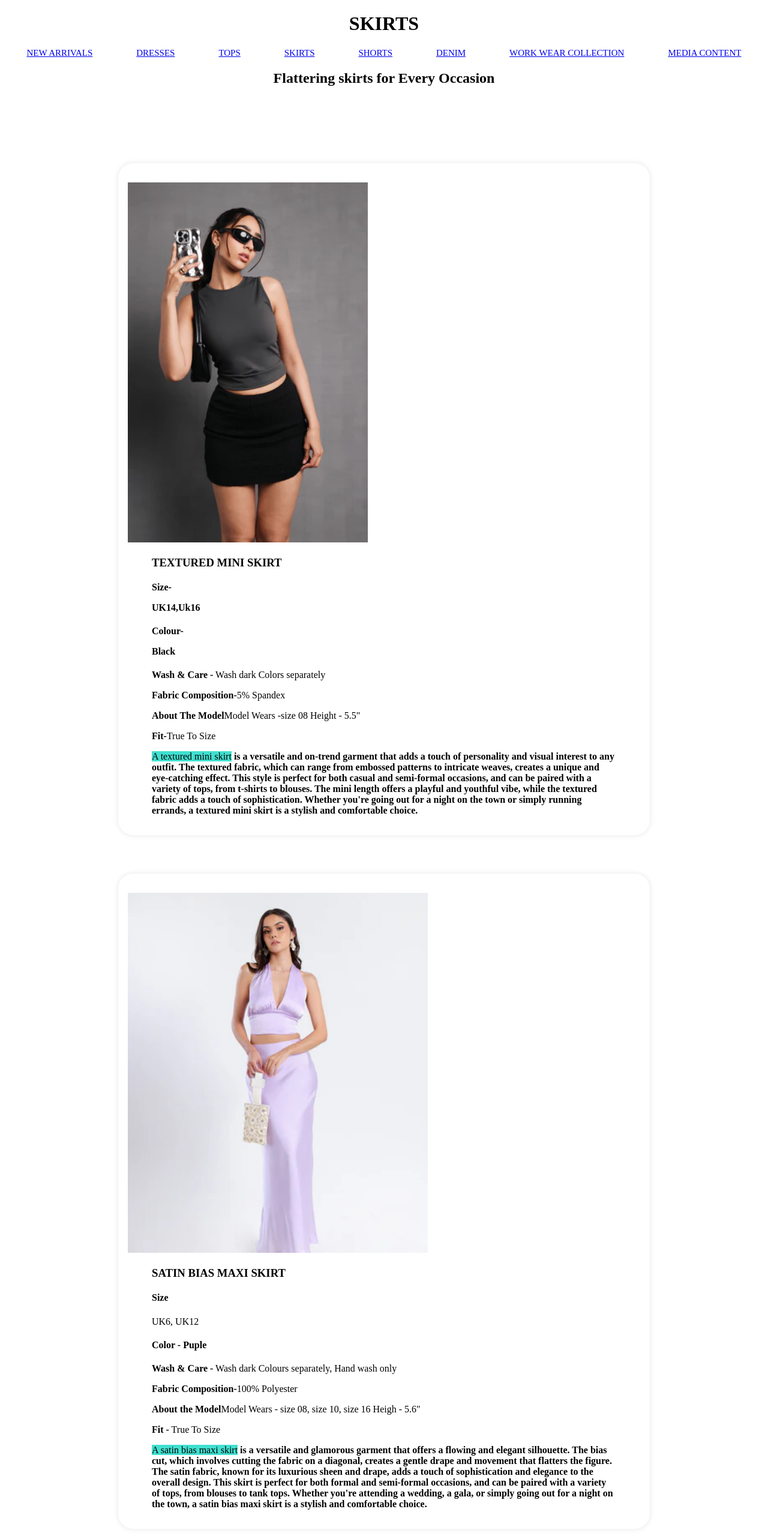
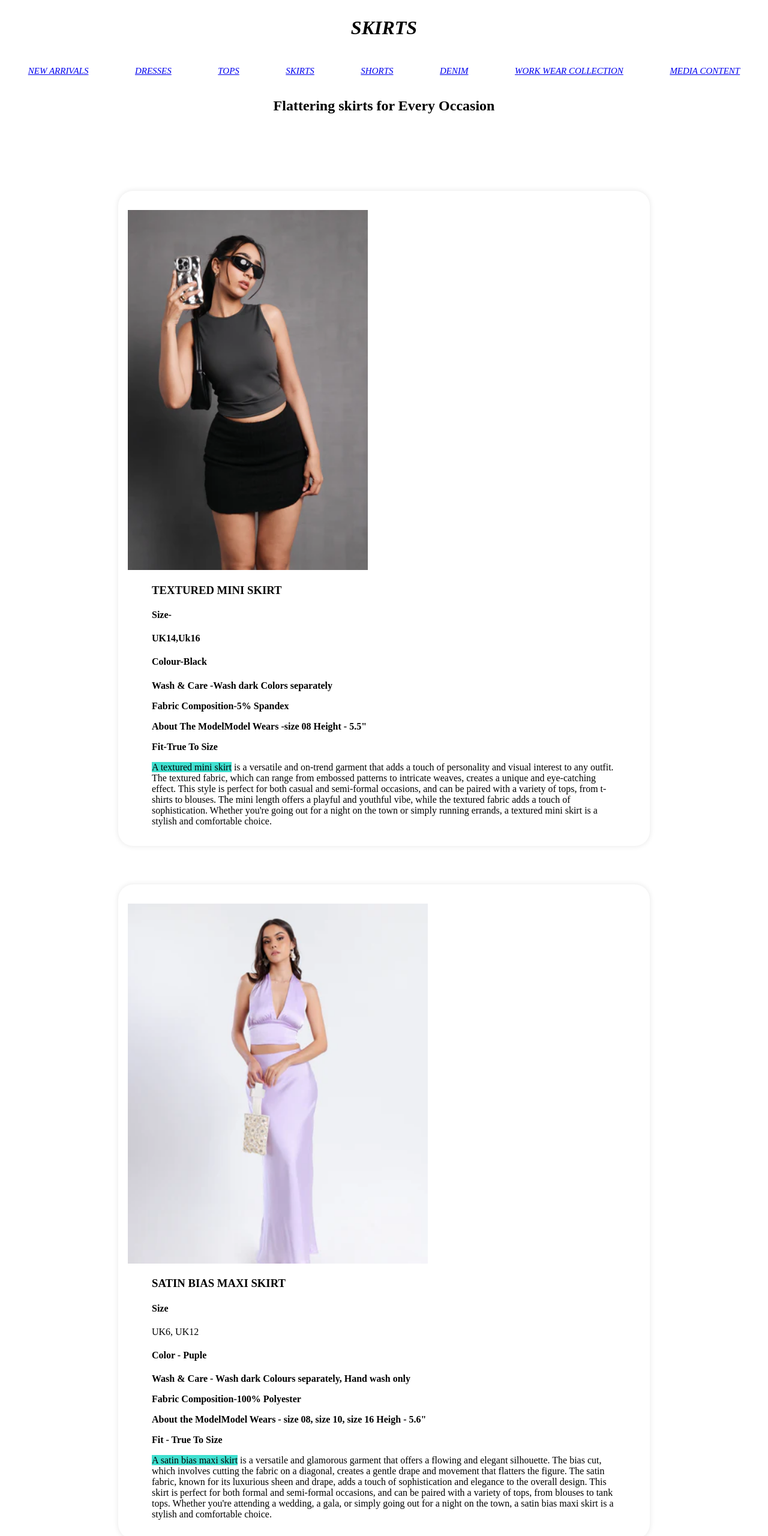
Before and after one commit to MaleeshaMAdhushanka/Zeej-Clothing, a plain HTML site: page pages/skirts.html in a window 1280 px wide. Shown: the top 2560 px of the page at 60% size. Drawn offline with Linux system fonts and the light colour scheme.

Commit message:
skirts adding css

```diff
--- a/pages/skirts.html
+++ b/pages/skirts.html
@@ -10,6 +10,28 @@
 
 
     <style>
+
+div p{
+            font-weight: bold;
+
+         }
+
+        #headerStyle{
+            text-align: center;
+            font-style: oblique;
+            line-height: 50px;
+            letter-spacing: 0.cap;
+        }
+
+
+
+          .color-span{
+            background-color: turquoise;
+          }
+          .h4{
+            font-weight: bold;
+        }
+
 
          .navbar-list {
             display: flex;
@@ -54,8 +76,8 @@
 </head>
 
 <body>
-    <header>
-        <h1 style="text-align: center;">SKIRTS</h1>
+    <header id="headerStyle" >
+        <h1 >SKIRTS</h1>
 
 
 
@@ -97,24 +119,24 @@
             <blockquote>
                 <h3>TEXTURED MINI SKIRT</h3>
 
-                <h4>Size- <p>UK14,Uk16</p>
-                </h4>
-                <h4>Colour-<p>Black</p>
-                </h4>
+                <h4>Size- </h4>
+                <p>UK14,Uk16</p>
+
+                <h4>Colour-Black</h4>
 
                 </p>
 
-                <p><b>Wash & Care -</b> Wash dark Colors separately</p>
-                <p><b>Fabric Composition-</b>5% Spandex</p>
-                <p><b>About The Model</b>Model Wears -size 08
+                <p>Wash & Care -Wash dark Colors separately</p>
+                <p>Fabric Composition-5% Spandex</p>
+                <p>About The ModelModel Wears -size 08
                     Height - 5.5"</p>
-                <p><b>Fit-</b>True To Size</p>
+                <p>Fit-True To Size</p>
 
-                <p><span style="background-color: turquoise;">A textured mini skirt</span> <b> is a versatile and on-trend garment that adds a touch of personality and visual interest to any outfit.
+                <p style="font-weight: normal;"><span class="color-span">A textured mini skirt</span> is a versatile and on-trend garment that adds a touch of personality and visual interest to any outfit.
                     The textured fabric, which can range from embossed patterns to intricate weaves, creates a unique and eye-catching effect.
                     This style is perfect for both casual and semi-formal occasions, and can be paired with a variety of tops, from t-shirts to blouses.
                     The mini length offers a playful and youthful vibe, while the textured fabric adds a touch of sophistication. Whether you're going out for a night on the town or simply running errands,
-                    a textured mini skirt is a stylish and comfortable choice.</b></p>
+                    a textured mini skirt is a stylish and comfortable choice.</p>
             </blockquote>
 
 
@@ -131,22 +153,22 @@
 
                 <p>
                 <h4>Size</h4>UK6, UK12</p>
-                <h4>Color - <b>Puple</b></h4>
+                <h4>Color - Puple</h4>
 
                 </p>
 
-                <p><b>Wash & Care -</b> Wash dark Colours separately, Hand wash only</p>
-                <p><b>Fabric Composition-</b>100% Polyester</p>
-                <p><b>About the Model</b>Model Wears - size 08, size 10, size 16
+                <p>Wash & Care - Wash dark Colours separately, Hand wash only</p>
+                <p>Fabric Composition-100% Polyester</p>
+                <p>About the ModelModel Wears - size 08, size 10, size 16
                     Heigh - 5.6"</p>
-                <p><b>Fit -</b> True To Size</p>
+                <p>Fit - True To Size</p>
 
-                <p><span style="background-color: turquoise;">A satin bias maxi skirt</span> <b>
+                <p style="font-weight: normal;"><span class="color-span">A satin bias maxi skirt</span>
                     is a versatile and glamorous garment that offers a flowing and elegant silhouette.
                      The bias cut, which involves cutting the fabric on a diagonal, creates a gentle drape and movement that flatters the figure. The satin fabric, known for its luxurious sheen and drape, adds a touch of sophistication and elegance to the overall design. This skirt is perfect for both formal and semi-formal occasions, and can be paired with a variety of tops, from blouses to tank tops. Whether you're attending a wedding, a gala, or simply going out for a night on the town,
                      a satin bias maxi skirt is a stylish and comfortable choice.
 
-                </b></p>
+                </p>
 
 
             </blockquote>
@@ -165,24 +187,24 @@
                 <p>
                 <h4>Size-</h4>
                 UK6</p>
-                <h4>Color- <b>Crem</b></h4>
-                <p><b>Rs 6,250.00 LKR</b></p>
-                <button>Add to Cart</button>
+                <h4>Color- Crem</h4>
+                <p>Rs 6,250.00 LKR</p>
+
 
                 </p>
-                <p><b>Wash & Care -</b>Wahs dark colors separately, Hand wash only</p>
-                <p><b>Fabric Composition-</b>100%Polyester</p>
-                <p><b>About the Model</b>
+                <p>Wash & Care -Wahs dark colors separately, Hand wash only</p>
+                <p>Fabric Composition-100%Polyester</p>
+                <p>About the Model
                     Model Wears - size 08, size 10, size 16
                     Height - 5.6"
                 </p>
-                <p><b>Fit -</b>True to Size</p>
+                <p>Fit -True to Size</p>
 
 
-                <p><span style="background-color: turquoise;">satin bias maxi skirt</span><b> is a timeless and versatile piece that exudes elegance and sophistication.
+                <p style="font-weight: normal;"><span class="color-span">satin bias maxi skirt</span> is a timeless and versatile piece that exudes elegance and sophistication.
                      Its flowing silhouette and luxurious fabric make it a perfect choice for both formal and semi-formal occasions.
                      The bias cut ensures a flattering fit that accentuates the wearer's curves while providing ample comfort. Whether you're attending a wedding, a gala, or simply going out for a night on the town,
-                    this skirt is sure to make a statement and leave a lasting impression. </b></p>
+                    this skirt is sure to make a statement and leave a lasting impression. </p>
             </blockquote>
 
 
```
Also changed, not shown: pages/tops.html (+2 -2 lines).
